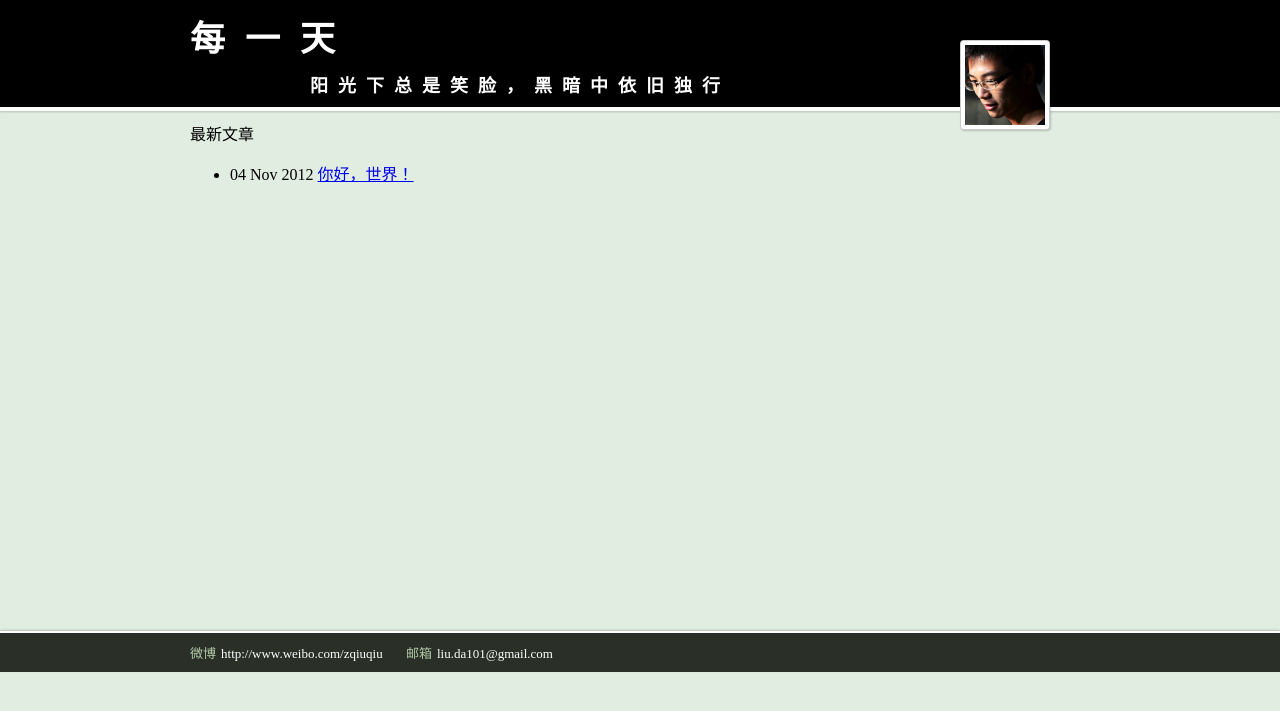
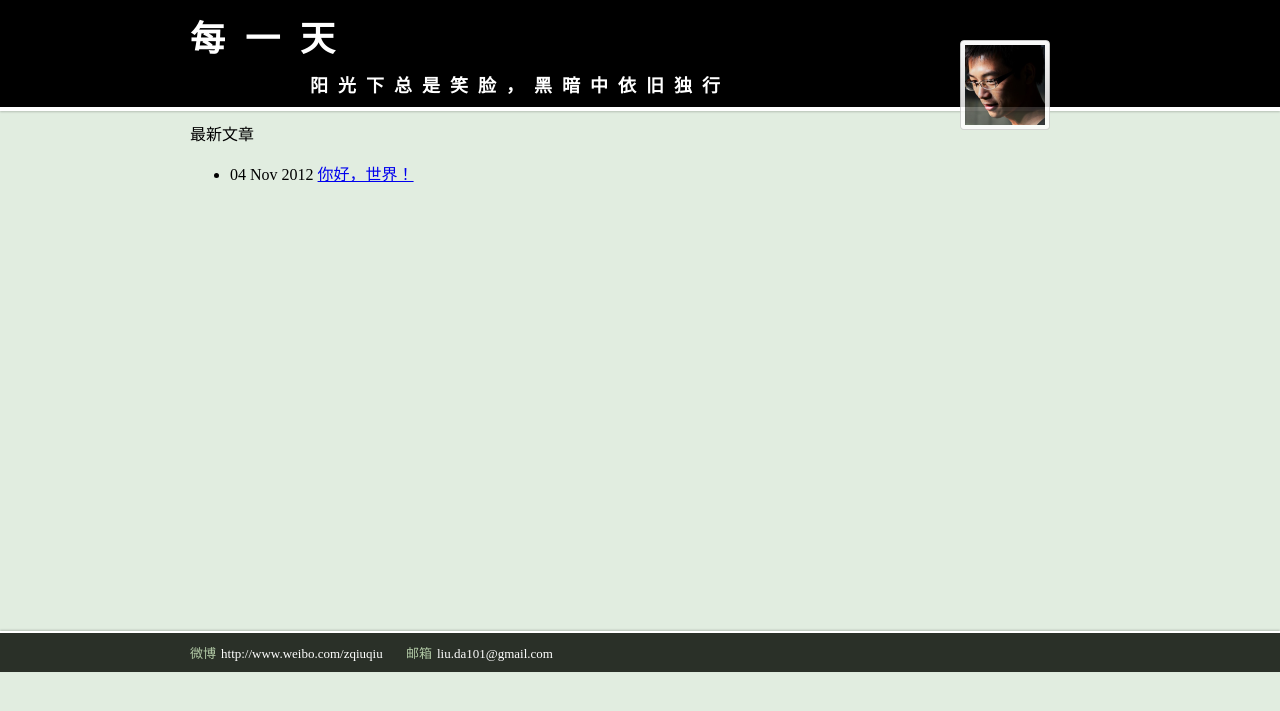
Before and after one commit to liuda101/liuda101.github.com, a Jekyll site: the page built from index.html, in a window 1280 px wide. Shown: the top 711 px of the page. Built offline with Jekyll 4.4.1, drawn with Linux system fonts in a browser that asks for light colours.

Commit message:
add mask to photo

```diff
--- a/styles/site.css
+++ b/styles/site.css
@@ -9,7 +9,7 @@ header h1{font-size:35px;letter-spacing:20px;padding-bottom:10px;}
 header h2{font-size:18px;letter-spacing:10px;margin-left:120px;}
 .p{margin-left:0px;}
 .p>span{font-size:80px;float:left;padding-right:10px;}
-header img{position:absolute;height:80px;width:80px;right:40px;top:30px;padding:4px;border:1px solid rgba(0,0,0,0.2);background-color:#fff;border-radius:4px;box-shadow:1px 1px 2px rgba(0,0,0,0.2);}
+header img{position:absolute;height:80px;width:80px;right:40px;top:30px;padding:4px;border:1px solid rgba(0,0,0,0.2);background-color:#fff;border-radius:4px;box-shadow:1px 1px 2px rgba(0,0,0,0.2);-webkit-mask-image:-webkit-gradient(linear, left bottom, left top, color-stop(0, rgba(255,255,255,0.79)), color-stop(1, rgba(255,255,255,0.98)));}
 
 #content{padding:10px 0px;min-height:500px;}
 
```
